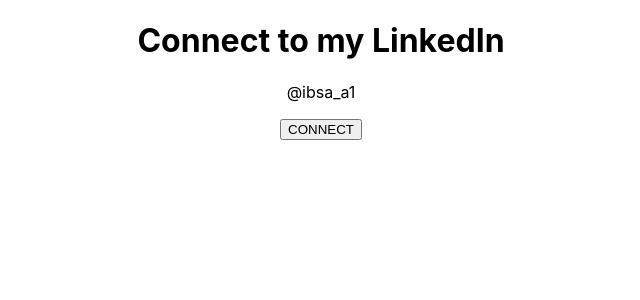
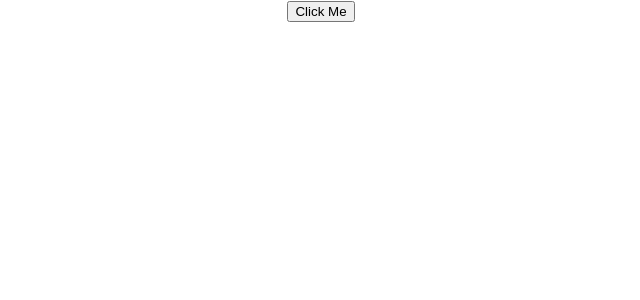
Before and after one commit to ibsa-a1/First-React-App, a React (Create React App) app: page / in a window 1280 px wide. Shown: the top 300 px of the page, without its empty margins (319-959 px from the left). Built offline with nearby package versions, Linux system fonts and the light colour scheme.

Commit message:
Event handling on Functional Components

```diff
--- a/src/App.js
+++ b/src/App.js
@@ -4,6 +4,7 @@
 import Wellcome from './Components/JSX';
 import Fullname from './Components/Props';
 import LinkedIn from './Components/states';
+import Event_func from './Components/Event_on_func';
 
 function App() {
   return (
@@ -26,7 +27,11 @@
       </Fullname> */}
 
 
-      <LinkedIn />
+      {/* <LinkedIn /> */}
+
+
+
+      <Event_func />
     </div>
   );
 }
--- /dev/null
+++ b/src/Components/Event_on_func.js
@@ -0,0 +1,14 @@
+import React from 'react'
+
+function Event_func() {
+    function Handler(){
+        alert("Button clicked")
+    }
+  return (
+    <div>
+      <button onClick={Handler}>Click Me</button>
+    </div>
+  )
+}
+
+export default Event_func
--- a/src/Components/states.js
+++ b/src/Components/states.js
@@ -1,33 +1,33 @@
-import React, { Component } from 'react'
+// import React, { Component } from 'react'
 
-class LinkedIn extends Component {
-    constructor() {
-      super()
+// class LinkedIn extends Component {
+//     constructor() {
+//       super()
 
-      this.state = {
-         channel: "Connect to my LinkedIn",
-         isClicked: false,
-      }
-    }
+//       this.state = {
+//          channel: "Connect to my LinkedIn",
+//          isClicked: false,
+//       }
+//     }
 
 
-    mergeText(){
-        this.setState({
-            channel: "Thank you for connecting",
-            isClicked: true,
-        });
-    }
-  render() {
-    return (
-      <div>
-        <h1>{this.state.channel}</h1>
-        {!this.state.isClicked && <p>@ibsa_a1</p>}
-        {!this.state.isClicked && (
-            <button onClick={() => this.mergeText()}>CONNECT</button>
-        )}
-      </div>
-    );
-  }
+//     mergeText(){
+//         this.setState({
+//             channel: "Thank you for connecting",
+//             isClicked: true,
+//         });
+//     }
+//   render() {
+//     return (
+//       <div>
+//         <h1>{this.state.channel}</h1>
+//         {!this.state.isClicked && <p>@ibsa_a1</p>}
+//         {!this.state.isClicked && (
+//             <button onClick={() => this.mergeText()}>CONNECT</button>
+//         )}
+//       </div>
+//     );
+//   }
 
-}
-export default LinkedIn
+// }
+// export default LinkedIn
```
